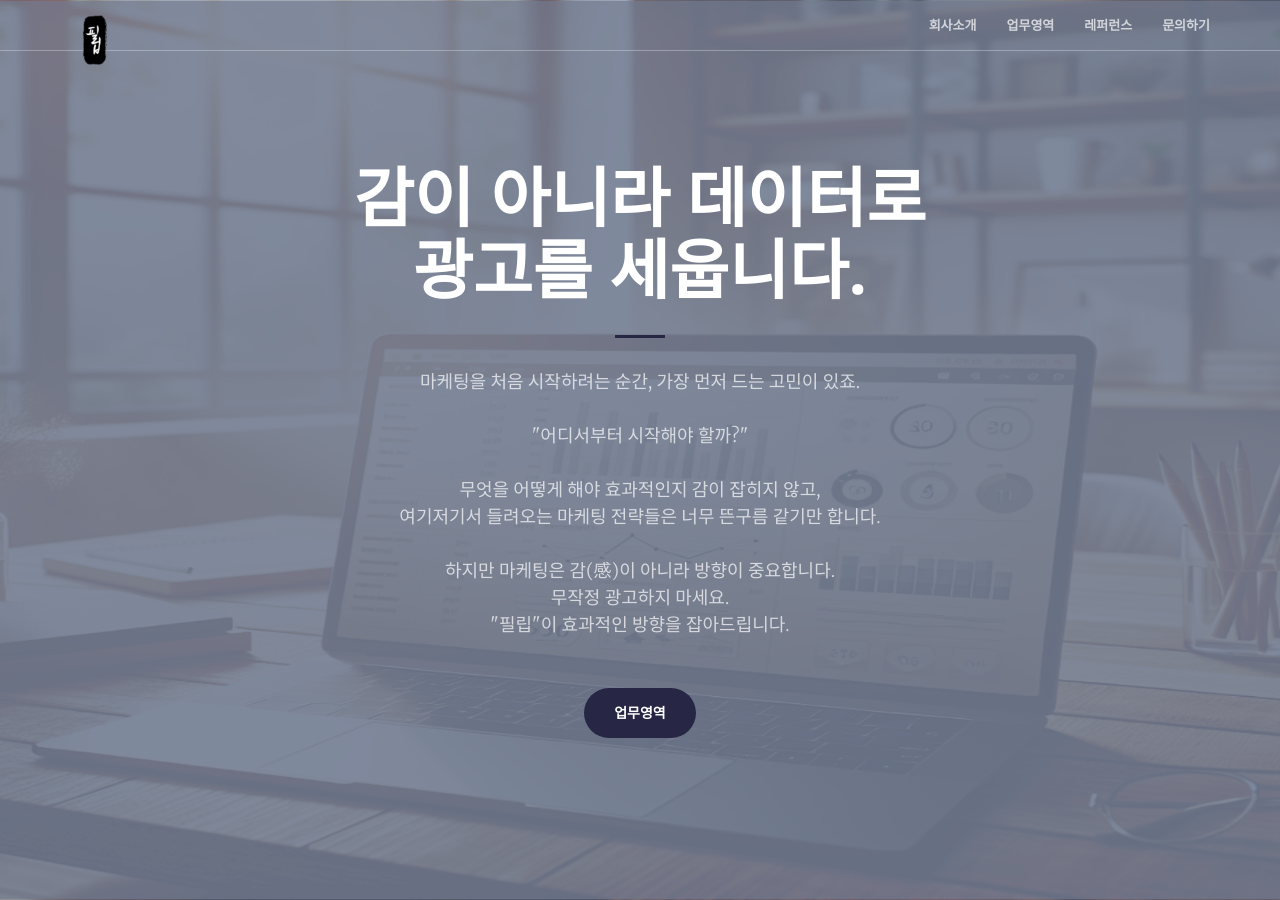
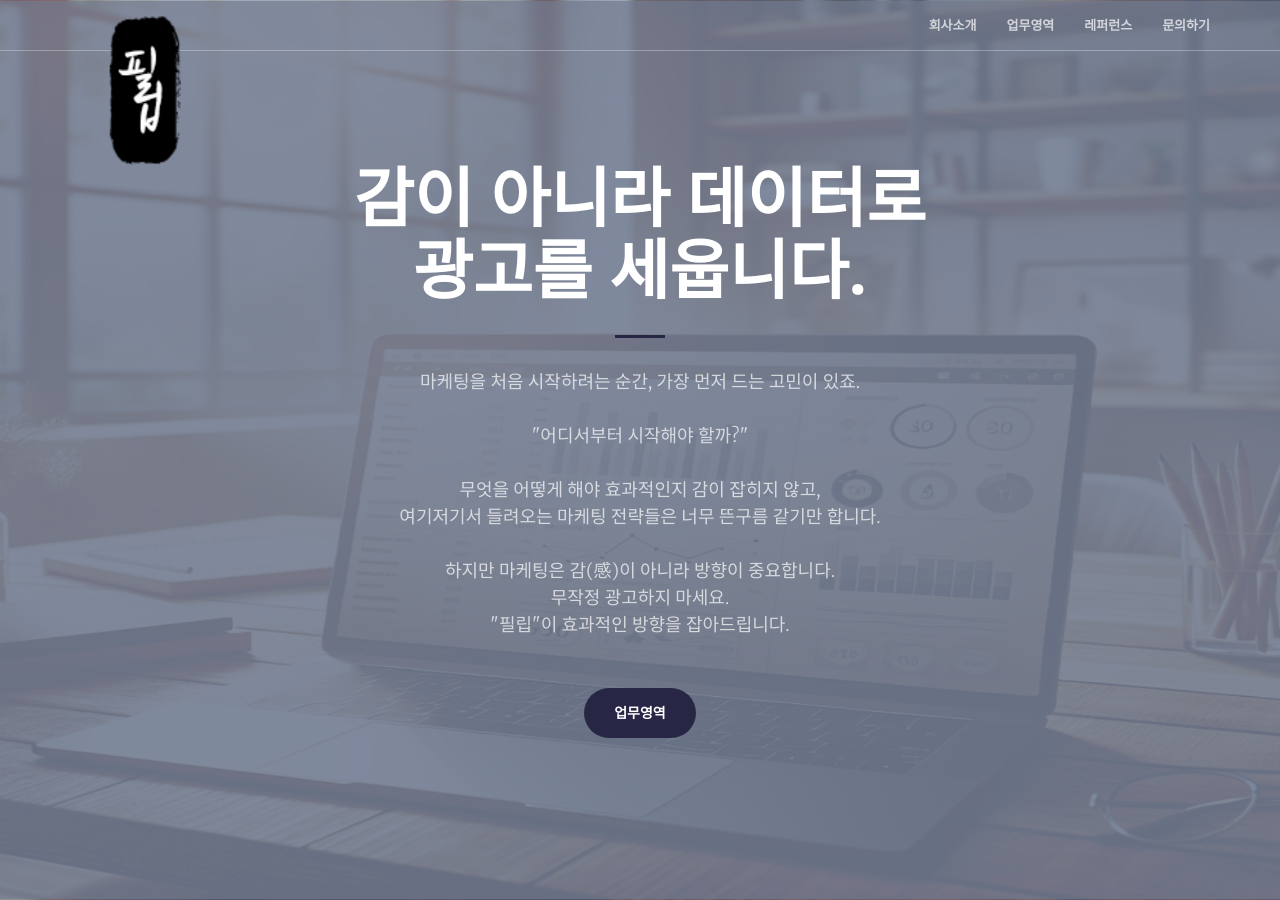
Before and after one commit to philipcommunication/philip-homepage, a Jekyll site: the page built from index.html, in a window 1280 px wide and 900 px high. Built offline with Jekyll 4.4.1, drawn with Linux system fonts in a browser that asks for light colours.

Commit message:
Update _base.scss

```diff
--- a/_sass/_base.scss
+++ b/_sass/_base.scss
@@ -349,31 +349,7 @@ body {
     -webkit-tap-highlight-color: $theme-dark;
 }
 
-.logo {
-    height: 50px; /* 로고 크기 조정 */
-    transition: opacity 0.3s ease-in-out;
-}
 
-.hidden {
-    display: none;
-    font-size: 20px;
-    font-weight: bold;
-    color: #272645; /* 원하는 색상으로 설정 */
-    transition: opacity 0.3s ease-in-out;
-}
-
-.navbar-logo {
-    height: 40px; /* 로고 크기 조정 */
-    transition: opacity 0.3s ease-in-out;
-}
-
-.hidden-logo {
-    display: none;
-    font-size: 20px;
-    font-weight: bold;
-    color: #272645; /* 원하는 색상 */
-    transition: opacity 0.3s ease-in-out;
-}
 /* 라벨 정렬 수정 */
 form label {
     display: block;  /* 블록 요소로 변경하여 줄 바꿈 */
```
